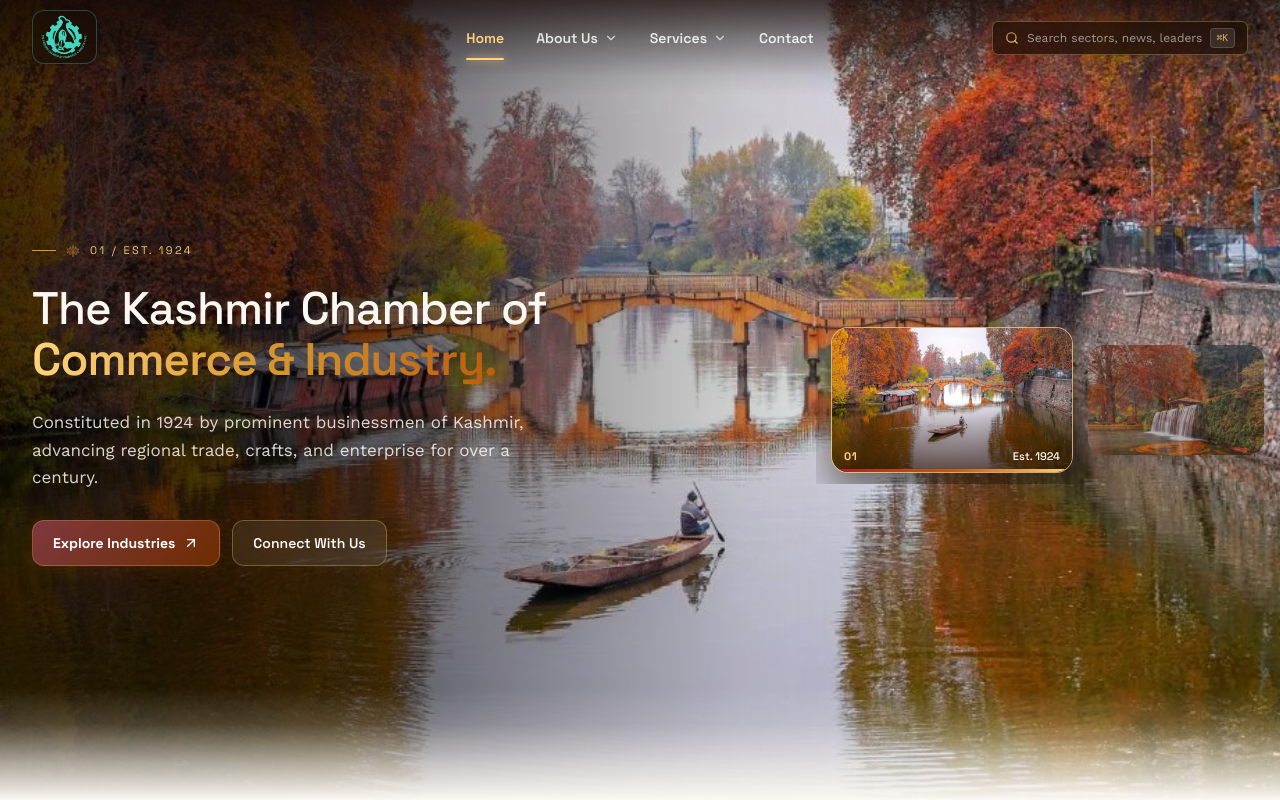
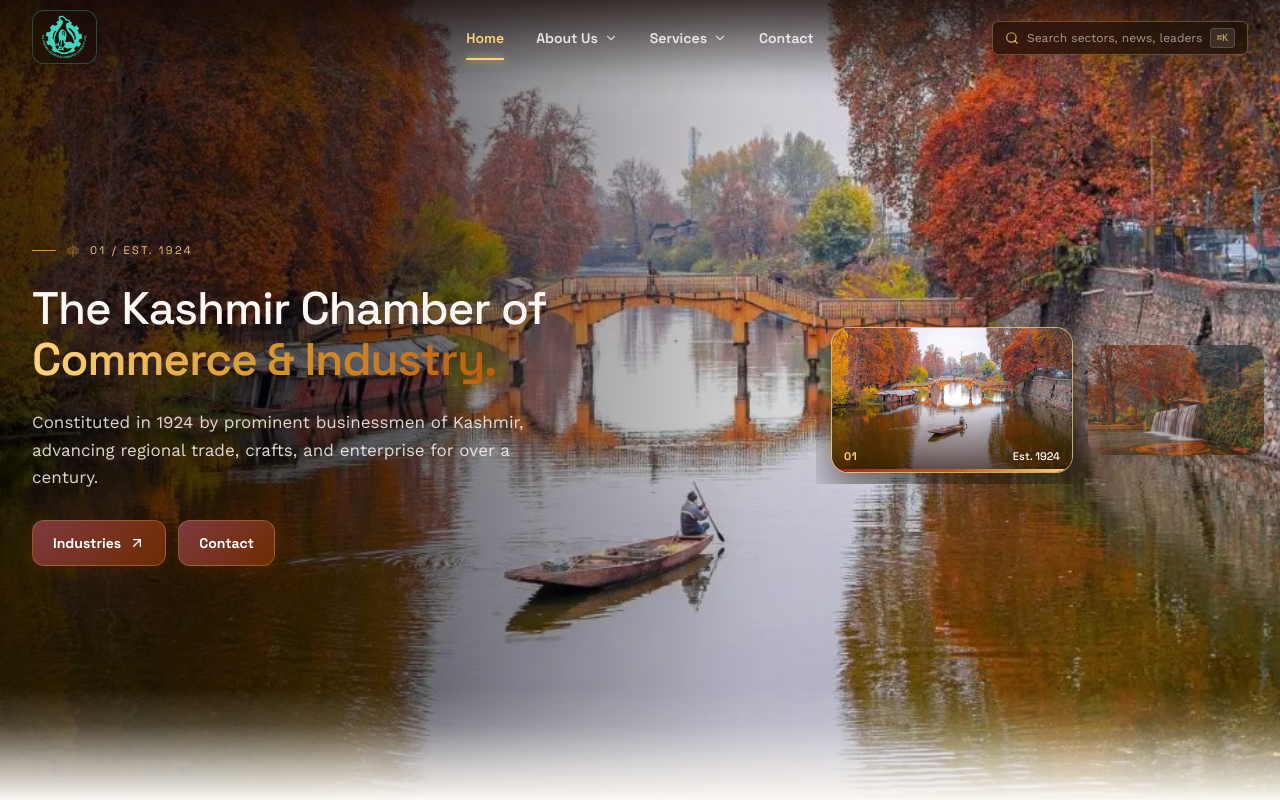
Before and after one commit to azharkhan93/kcci, a Next.js app: page / in a window 1280 px wide. Shown: the top 800 px of the page. Built offline with nearby package versions, Linux system fonts and the light colour scheme.

Commit message:
update hero section CTA button variant and text content

```diff
--- a/app/components/Hero/Hero.tsx
+++ b/app/components/Hero/Hero.tsx
@@ -191,9 +191,9 @@ export const Hero: React.FC = () => {
               className="flex-1 min-w-0 sm:flex-initial"
             >
               <Button
-                variant="outline"
+                variant="primary"
                 size="sm"
-                className="w-full sm:w-auto text-[11px] sm:text-sm px-2.5 sm:px-5 py-2 sm:py-3 whitespace-nowrap !rounded-lg sm:!rounded-xl !bg-white/[0.07] hover:!bg-white/[0.15] !text-[#FBF7F2] !border !border-[#FFD37C]/30 hover:!border-[#FFD37C]/70 backdrop-blur-md !shadow-none !font-semibold"
+                className="w-full sm:w-auto text-[11px] sm:text-sm px-2.5 sm:px-5 py-2 sm:py-3 whitespace-nowrap !rounded-lg sm:!rounded-xl"
               >
                 {currentSlide.secondaryCtaText}
               </Button>
--- a/app/constants/hero.ts
+++ b/app/constants/hero.ts
@@ -182,9 +182,9 @@ export const HERO_BG_SLIDES: HeroBackgroundSlide[] = [
     imageSrc: "/hero/autum1.webp",
     imageAlt:
       "Kashmir autumn Shikara and Chinar canal reflecting regional heritage and commerce",
-    primaryCtaText: "Explore Industries",
+    primaryCtaText: "Industries",
     primaryCtaHref: "/#key-sectors",
-    secondaryCtaText: "Connect With Us",
+    secondaryCtaText: "Contact",
     secondaryCtaHref: "/contact",
     tag: "Est. 1924",
   },
@@ -197,9 +197,9 @@ export const HERO_BG_SLIDES: HeroBackgroundSlide[] = [
     imageSrc: "/hero/img6.jpg",
     imageAlt:
       "Kashmir autumn Mughal garden waterfall surrounded by vibrant Chinar foliage",
-    primaryCtaText: "Explore Industries",
+    primaryCtaText: "Sectors",
     primaryCtaHref: "/#key-sectors",
-    secondaryCtaText: "About KCCI",
+    secondaryCtaText: "About Us",
     secondaryCtaHref: "/about",
     tag: "Key Sectors",
   },
@@ -212,9 +212,9 @@ export const HERO_BG_SLIDES: HeroBackgroundSlide[] = [
     imageSrc: "/hero/img3.jpeg",
     imageAlt:
       "The Kashmir Chamber of Commerce and Industry MoU signing ceremony at SKICC Srinagar",
-    primaryCtaText: "Latest News",
+    primaryCtaText: "News",
     primaryCtaHref: "/#latest-news",
-    secondaryCtaText: "Connect With Us",
+    secondaryCtaText: "Contact",
     secondaryCtaHref: "/contact",
     tag: "KCCI Initiatives",
   },
@@ -227,11 +227,11 @@ export const HERO_DATA = {
   supportingText:
     "Constituted in 1924 by prominent businessmen of Kashmir, advancing regional trade, crafts, and enterprise for over a century.",
   primaryCta: {
-    label: "Explore Industries",
+    label: "Industries",
     href: "/#key-sectors",
   },
   secondaryCta: {
-    label: "Connect With Us",
+    label: "Contact",
     href: "/contact",
   },
   slides: HERO_BG_SLIDES,
```
